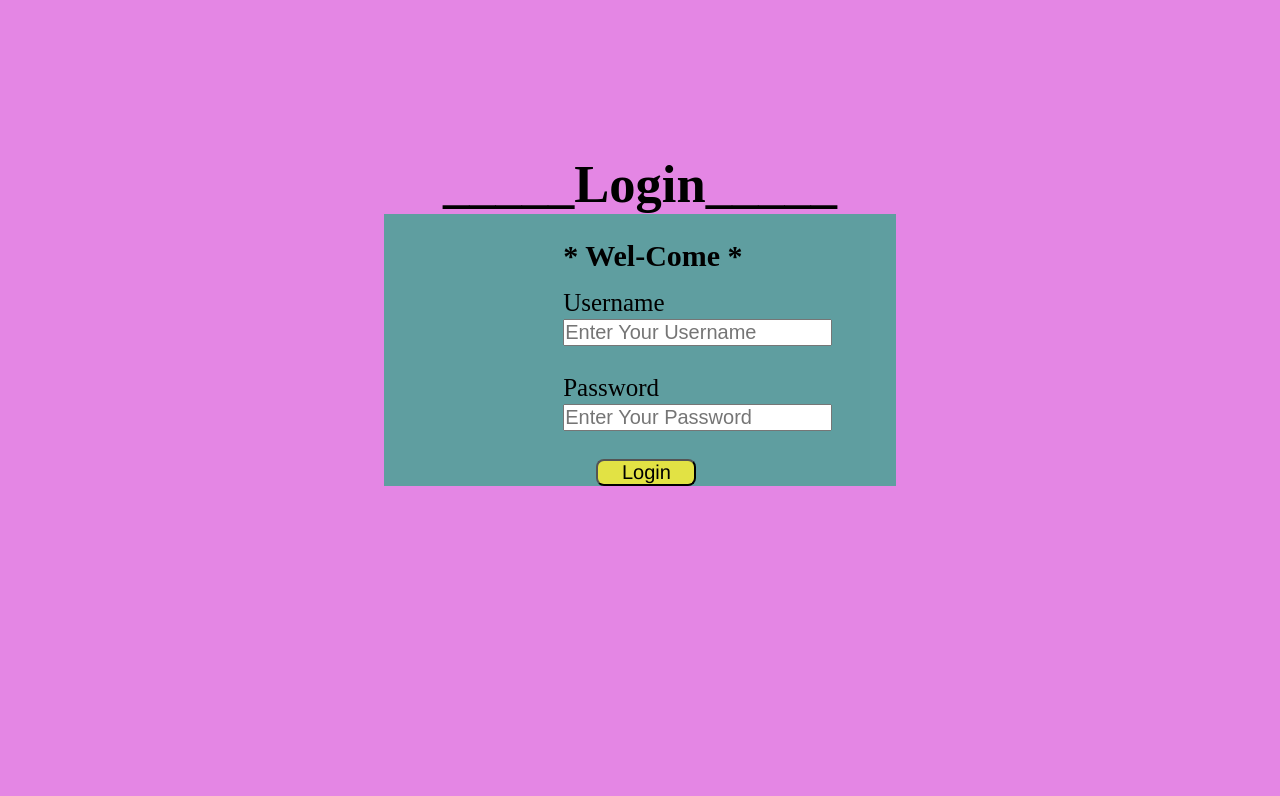
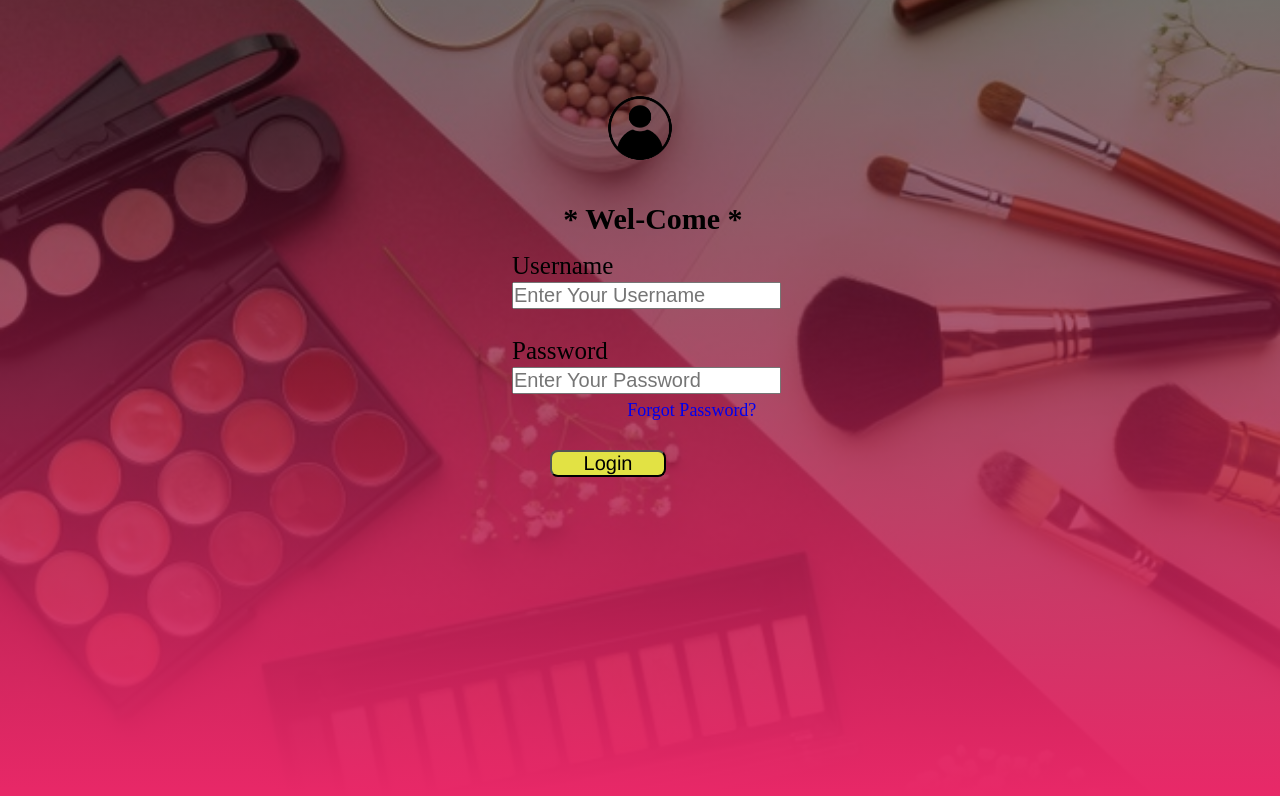
Before and after one commit to Khairmodechaitanya912/Web_Form, a plain HTML site: page Login Page Form/index.html in a window 1280 px wide. Drawn offline with Linux system fonts and the light colour scheme.

Commit message:
Web Login Form Update

```diff
--- a/Login Page Form/CSS/style.css
+++ b/Login Page Form/CSS/style.css
@@ -6,15 +6,23 @@
 
 #Login{
     height: 100vh;
-    background: rgb(228, 134, 228);
+    /* background: rgb(228, 134, 228); */
+    background-image: linear-gradient(rgba(0,0,0,0.5),#e92868),url(/Media/RK_Banner.jpg);
+    background-position: center;
+    background-size: cover;
 }
 
 .login-heading{
     display: flex;
     justify-content: center;
-    padding-top: 12%;
+    padding-top: 5%;
     margin: auto;
     font-size: 35px;
+}
+
+.logo{
+    width: 10%;
+    height: 10%;
 }
 
 .Login-flex{
@@ -25,12 +33,12 @@
 .from-box{
     width: 40%;
     height: 60%;
-    background: cadetblue;
+    /* background: cadetblue; */
     margin: auto;
 }
 
 .main-heading{
-    padding-top: 5%;
+    padding-top: 2%;
     padding-left: 35%;
     font-size: 30px;
     font-weight: bold;
@@ -38,12 +46,19 @@
 
 .Center-con{
     padding-top: 3%;
-    padding-left: 35%;
+    padding-left: 25%;
     font-size: 25px;
 }
 
 .input{
     font-size: 20px;
+    text-decoration: none;
+}
+
+.input-a{
+    margin-left: 30%;
+    font-size: 18px;
+    padding-bottom: 20%;
     text-decoration: none;
 }
 
--- a/Login Page Form/index.html
+++ b/Login Page Form/index.html
@@ -10,7 +10,7 @@
 <body>
     <section id="Login">
         <div class="login-heading">
-            <h1 class="head">_____Login_____</h1>
+            <img src="./Media/Login_Logo.png" class="logo">
         </div>
         <div class="Login-flex">
             <div class="from-box">
@@ -24,6 +24,8 @@
                         <label for="Password">Password</label>
                         <br>
                         <input type="password" class="input" name="Pass" id="Pass" placeholder="Enter Your Password">
+                        <br>
+                        <a href="#" class="input-a">Forgot Password?</a>
                         <br><br>
                         <button type="submit" onclick="getdata()" class="btn"> Login </button>
                     </form>
```
Also changed, not shown: Login Page Form/Media/Login_Logo.png (added), Login Page Form/Media/RK_Banner.jpg (added).
